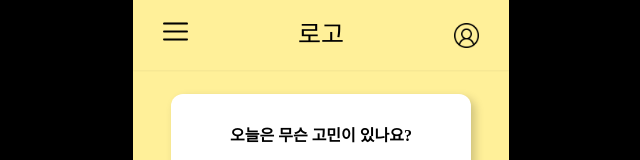
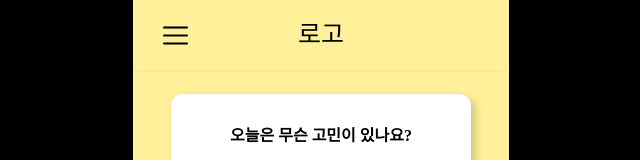
Before and after one commit to yeona813/frontend, a React (Create React App) app: page / in a window 1280 px wide. Shown: the top 160 px of the page, without its empty margins (319-959 px from the left). Built offline with nearby package versions, Linux system fonts and the light colour scheme; a web font is replaced by a local one.

Commit message:
feat: header 프로필 삭제

```diff
--- a/src/components/common/Header.tsx
+++ b/src/components/common/Header.tsx
@@ -13,9 +13,8 @@ const Header = () => {
   return (
     <div
       className="fixed top-0 w-[376px] z-20 bg-yellow-FF
-    flex justify-center items-center gap-[110px] py-5 h-[70px] shadow-sm"
+    flex justify-start items-center gap-[110px] px-[30px] py-5 h-[70px] shadow-sm"
     >
-      <div>
       <button onClick={onClickMenu} type="button">
         <img
           className="w-[25px] h-[25px] cursor-pointer"
@@ -23,17 +22,9 @@ const Header = () => {
           alt="메뉴"
         />
       </button>
-      </div>
 
       <Link to="/" className="text-[25px]">
         로고
-      </Link>
-      <Link to="/my">
-        <img
-          className="w-[25px] h-[25px]"
-          src="/icons/profile.png"
-          alt="프로필"
-        />
       </Link>
       {menuOpened ? <Sidebar onClickMenu={onClickMenu} /> : null}
     </div>
```
Also changed, not shown: public/icons/profile.png (deleted). Lines whose indentation alone changed are shown as unchanged.
